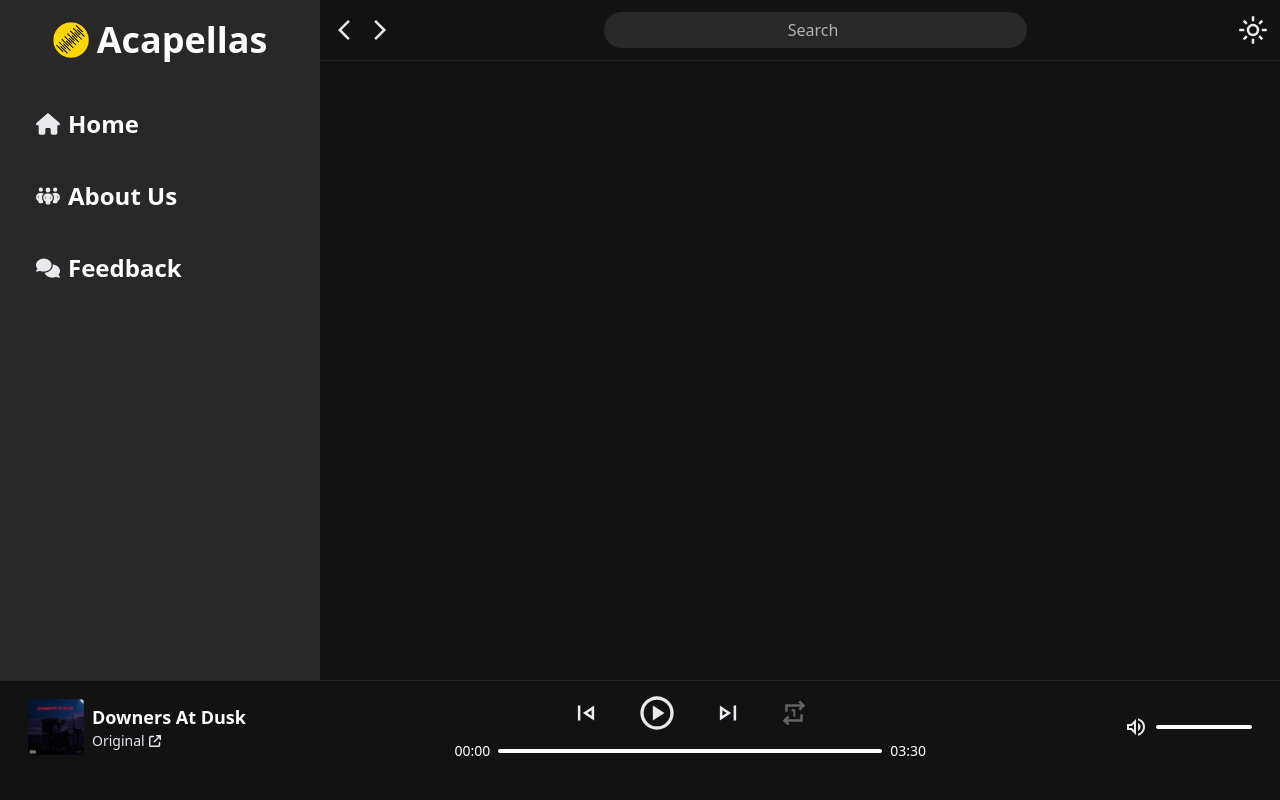
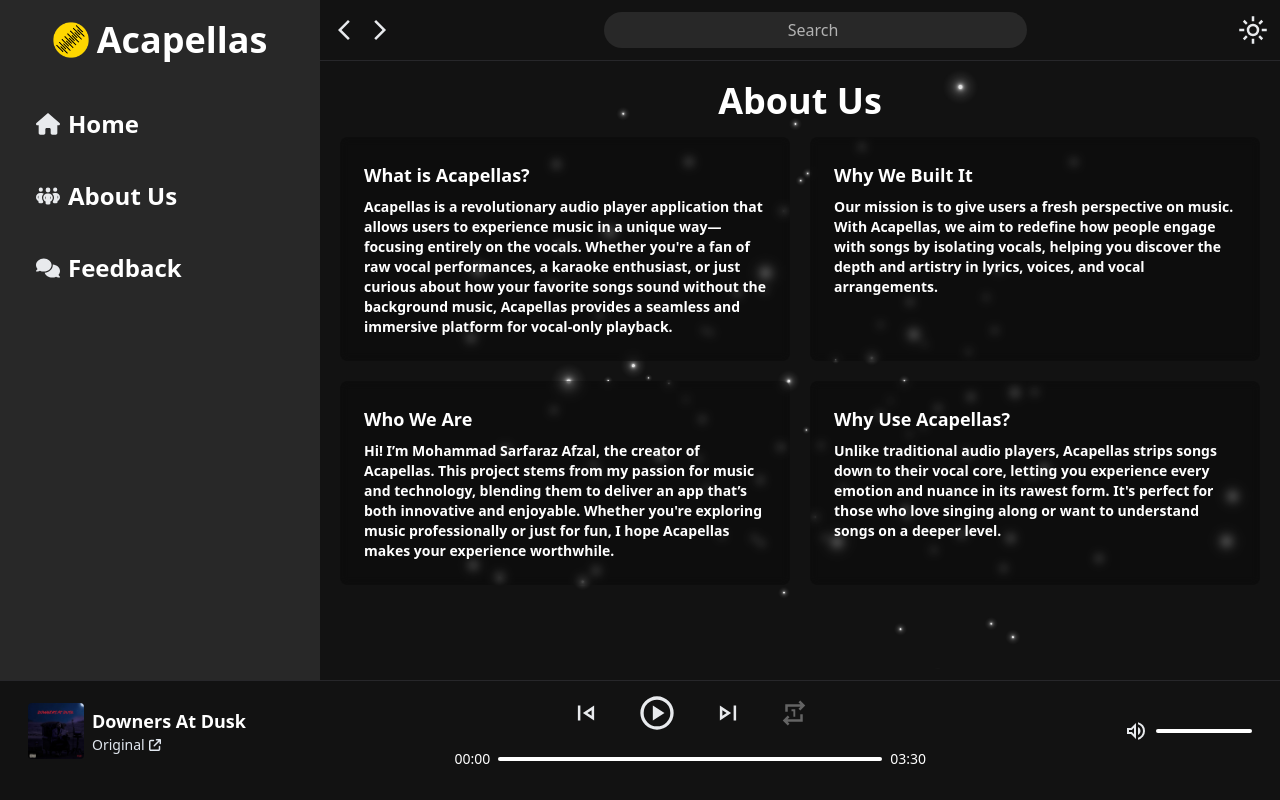
Before and after one commit to mohammadsarfarazafzal/acapellas, a React (Vite) app: page /about in a window 1280 px wide. Built offline with nearby package versions, Linux system fonts and the light colour scheme.

Commit message:
Added about us page with react three fiber drei sparkles in the background

```diff
--- a/package.json
+++ b/package.json
@@ -11,10 +11,14 @@
     "preview": "vite preview"
   },
   "dependencies": {
+    "@react-three/drei": "^9.120.6",
+    "@react-three/fiber": "^8.17.12",
     "react": "^18.3.1",
     "react-dom": "^18.3.1",
+    "react-icons": "^5.4.0",
     "react-router-dom": "^6.26.1",
-    "router-dom": "^2.2.11"
+    "router-dom": "^2.2.11",
+    "three": "^0.172.0"
   },
   "devDependencies": {
     "@types/react": "^18.3.3",
--- a/src/App.jsx
+++ b/src/App.jsx
@@ -1,34 +1,38 @@
-import React from 'react'
-import Sidebar from './components/Sidebar'
-import Player from './components/Player'
-import Display from './components/Display'
-import { useContext } from 'react'
-import { PlayerContext } from './context/PlayerContext'
+import React from "react";
+import Sidebar from "./components/Sidebar";
+import Player from "./components/Player";
+import Display from "./components/Display";
+import { useContext } from "react";
+import { PlayerContext } from "./context/PlayerContext";
 
 const App = () => {
-  const {audioRef, track, next, play, playStatus } = useContext(PlayerContext);
+  const { audioRef, track, next, play, playStatus } = useContext(PlayerContext);
   return (
-    <>
-    <div className='h-screen w-screen bg-[#E0E0E0] dark:bg-[#121212]'>
-      <div className='lg:h-[85%] h-[83%] w-full flex'>
+    <div className="h-screen w-screen bg-[#E0E0E0] dark:bg-[#121212]">
+      <div className="h-[85%] w-full flex">
         <Sidebar />
-        <div className='lg:w-[75%] w-full h-full overflow-auto'>
+        <div className="lg:w-[75%] w-full h-full overflow-auto">
           <Display />
         </div>
-
       </div>
-      <div className='bg-[#E0E0E0] dark:bg-[#121212]'>
+      <div className="bg-[#E0E0E0] dark:bg-[#121212]">
         <Player />
       </div>
-
-      <audio ref={audioRef} src={track.filePath} preload='auto' onEnded={()=>{next()}} onCanPlay={()=>{
-        if(playStatus){
+      <audio
+        ref={audioRef}
+        src={track.filePath}
+        preload="auto"
+        onEnded={() => {
+          next();
+        }}
+        onCanPlay={() => {
+          if (playStatus) {
             play();
           }
-      }}></audio>
+        }}
+      ></audio>
     </div>
-    </>
-  )
-}
+  );
+};
 
-export default App
+export default App;
--- /dev/null
+++ b/src/components/About.jsx
@@ -0,0 +1,66 @@
+import React from 'react'
+import { useRef, useContext } from 'react'
+import { Canvas, useFrame } from '@react-three/fiber'
+import {Sparkles} from '@react-three/drei'
+import { PlayerContext } from "../context/PlayerContext";
+
+const MovingSparkles = () =>{
+  const { darkStatus } =
+          useContext(PlayerContext);
+  const ref = useRef()
+  useFrame((state,delta) => {
+    ref.current.rotation.x -= delta/10
+    ref.current.rotation.x -= delta/15
+  })
+    return(
+      <Sparkles ref={ref} size={3} color={darkStatus ? "#ffffff" : "#000000"} speed={0.5} noise={10} scale={7} />
+    )
+}
+
+const Card = ({title, description}) => {
+  return (
+    <div className="dark:bg-black/25 bg-[#708090]/25 backdrop-blur-sm w-full lg:w-full p-6 rounded-lg">
+        <h2 className="text-lg font-semibold mb-2">{title}</h2>
+      <p className='text-start text-sm font-semibold'>{description}</p>
+    </div>
+  )
+}
+
+function About() {
+  return (
+    <div className="relative lg:h-[76vh] h-[79vh]  w-full">
+
+      <div className="absolute inset-0">
+        <Canvas rotation={[0,0,Math.PI/4]}>
+          <MovingSparkles />
+        </Canvas>
+      </div>
+
+      <div className="relative z-10 h-full w-full p-5 ">
+        <div className="flex flex-col items-center h-full dark:text-white text-[#121212] overflow-auto">
+          <h1 className="text-4xl font-bold mb-4">About Us</h1>
+          <div className="w-full flex lg:flex-row flex-col gap-8">
+            <div className='w-full flex lg:flex-row flex-col gap-5'>
+            <Card title="What is Acapellas?" description  ="Acapellas is a revolutionary audio player application that allows users to experience music in a unique way—focusing entirely on the vocals. Whether you're a fan of raw vocal performances, a karaoke enthusiast, or just curious about how your favorite songs sound without the background music, Acapellas provides a seamless and immersive platform for vocal-only playback." />
+            <Card title="Why We Built It" description="Our mission is to give users a fresh perspective on music. With Acapellas, we aim to redefine how people engage with songs by isolating vocals, helping you discover the depth and artistry in lyrics, voices, and vocal arrangements." />
+            </div>
+            {/* <div>
+            <Card title="Who We Are" description="Hi! I’m Mohammad Sarfaraz Afzal, the creator of Acapellas. This project stems from my passion for music and technology, blending them to deliver an app that’s both innovative and enjoyable. Whether you're exploring music professionally or just for fun, I hope Acapellas makes your experience worthwhile." />
+            <Card title="Why Use Acapellas?" description  ="Unlike traditional audio players, Acapellas strips songs down to their vocal core, letting you experience every emotion and nuance in its rawest form. It's perfect for those who love singing along or want to understand songs on a deeper level." />
+              </div>   */}
+
+          </div>
+          <div className="w-full flex lg:flex-row flex-col gap-8 mt-5">
+            <div className='w-full flex lg:flex-row flex-col gap-5'>
+            <Card title="Who We Are" description="Hi! I’m Mohammad Sarfaraz Afzal, the creator of Acapellas. This project stems from my passion for music and technology, blending them to deliver an app that’s both innovative and enjoyable. Whether you're exploring music professionally or just for fun, I hope Acapellas makes your experience worthwhile." />
+            <Card title="Why Use Acapellas?" description  ="Unlike traditional audio players, Acapellas strips songs down to their vocal core, letting you experience every emotion and nuance in its rawest form. It's perfect for those who love singing along or want to understand songs on a deeper level." />
+              </div>
+
+          </div>
+        </div>
+      </div>
+    </div>
+  )
+}
+
+export default About
--- a/src/components/Acapella.jsx
+++ b/src/components/Acapella.jsx
@@ -7,7 +7,7 @@ const Acapella = ({ name, duration, image, id, currentPlaylist }) => {
     return (
         <div onClick={() => {
             playWithId(id, currentPlaylist)
-        }} className='min-w-[180px] max-w-[180px] p-2 rounded cursor-pointer hover:bg-[#00000026] dark:hover:bg-[#ffffff26]'>
+        }} className='mx-1 min-w-[180px] max-w-[180px] p-2 rounded-md cursor-pointer hover:bg-[#00000026] dark:hover:bg-[#ffffff26]'>
             <img className='rounded' src={image} alt="" />
             <p className='font-bold mt-2 text-[#121212] dark:text-white'>{name}</p>
             <p className='font-normal text-[#646464] dark:text-slate-200 mt-2 text-xs'>{duration}</p>
--- a/src/components/Display.jsx
+++ b/src/components/Display.jsx
@@ -1,14 +1,16 @@
 import React from 'react'
 import { Route, Routes } from 'react-router-dom'
-import DisplayHome from './DisplayHome'
+import Home from './Home'
 import Navbar from './Navbar'
+import About from './About'
 
 const Display = () => {
   return (
     <div>
       <Navbar />
       <Routes>
-        <Route path='/' element = {<DisplayHome />} />
+        <Route path='/' element = {<Home />} />
+        <Route path='/about' element = {<About />} />
       </Routes>
     </div>
   )
--- a/src/components/DisplayHome.jsx
+++ b/src/components/Home.jsx
@@ -4,11 +4,11 @@ import Acapella from './Acapella';
 import { useContext } from 'react';
 import { PlayerContext } from '../context/PlayerContext';
 
-const DisplayHome = () => {
+const Home = () => {
     const { search } = useContext(PlayerContext)
     return (
         <>
-            <div className='h-full'>
+            <div className='h-screen'>
                 <div className='p-3'>
                     <h1 className='text-2xl font-bold mb-3 pl-1 text-[#121212] dark:text-white'>All Items</h1>
                     <div className='flex items-center gap-1'>
@@ -60,4 +60,4 @@ const DisplayHome = () => {
     )
 }
 
-export default DisplayHome
+export default Home
--- a/src/components/Player.jsx
+++ b/src/components/Player.jsx
@@ -30,7 +30,7 @@ const Player = () => {
   });
 
   return (
-    <div className="lg:h-[15%] h-[17%] w-full flex justify-center lg:gap-5 items-center border-t border-t-zinc-800">
+    <div className="h-[15%] w-full flex justify-center lg:gap-5 items-center border-t border-t-zinc-800">
       <div className="w-[33%] h-full hidden lg:flex pl-7 gap-2 items-center">
         <div className="h-full flex items-center justify-center">
           <img className="h-14 w-14 rounded" src={track.image} alt="cover" />
@@ -55,7 +55,7 @@ const Player = () => {
           </div>
         </div>
       </div>
-      <div className="h-full lg:w-auto w-full flex lg:flex-col flex-col-reverse p-3 gap-2">
+      <div className="h-full lg:w-auto w-full flex lg:flex-col flex-col-reverse p-3 gap-4">
         <div className="lg:h-[60%] h-[80%] flex lg:justify-center item-center lg:gap-9 gap-1">
           <div className="h-full flex flex-1 lg:hidden gap-2 items-center">
             <div className="h-14 w-14 flex items-center justify-center">
--- a/src/components/Sidebar.jsx
+++ b/src/components/Sidebar.jsx
@@ -1,7 +1,7 @@
 import React, { useContext, useRef } from "react";
 import { logo } from "../../public/assets/assets";
 import { PlayerContext } from "../context/PlayerContext";
-
+import { Link } from "react-router-dom";
 const Sidebar = () => {
     const { setDark, setTheme, darkStatus, sideBarMob } =
         useContext(PlayerContext);
@@ -17,7 +17,7 @@ const Sidebar = () => {
                 <div className="h-full text-4xl font-sans font-extrabold flex justify-center items-center cursor-pointer">
                     Acapellas
                 </div>
-            </div>
+            </div><Link to="/">
             <div className="h-16 flex gap-2 items-center pl-7 hover:bg-[#ffffff26] rounded cursor-pointer">
                 <div className="h-full flex justify-center items-center cursor-pointer">
                     <svg
@@ -29,9 +29,10 @@ const Sidebar = () => {
                     </svg>
                 </div>
                 <div className="h-full text-2xl font-sans font-bold flex justify-center items-center cursor-pointer">
-                    Home
+                Home
                 </div>
-            </div>
+            </div></Link>
+            <Link to="/about">
             <div className="h-16 flex gap-2 items-center pl-7 hover:bg-[#ffffff26] rounded cursor-pointer">
                 <div className="h-full flex justify-center items-center cursor-pointer">
                     <svg
@@ -45,7 +46,7 @@ const Sidebar = () => {
                 <div className="h-full text-2xl font-sans font-bold flex justify-center items-center cursor-pointer">
                     About Us
                 </div>
-            </div>
+            </div></Link>
             <div className="h-16 flex gap-2 items-center pl-7 hover:bg-[#ffffff26] rounded cursor-pointer">
                 <div className="h-full flex justify-center items-center cursor-pointer">
                     <svg
```
Also changed, not shown: src/main.jsx (line endings or trailing spaces), 1 other file (tests, documents, lock files or other folders). Lines whose indentation alone changed are shown as unchanged.
